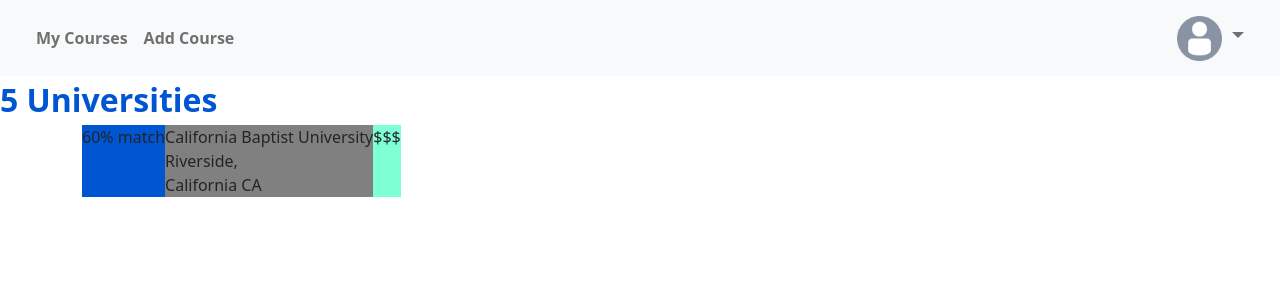
After one commit to rheann-seq/national-transfer-network, a Django app: page /universities in a window 1280 px wide. The commit adds this page. Shown: the top 300 px of the page. Run offline with Django 5.2, Linux system fonts and the light colour scheme.

Commit message:
adding add_course and universities pages

```diff
--- a/ntn_app/static/ntn_app/css/add_course.css
+++ b/ntn_app/static/ntn_app/css/add_course.css
@@ -65,3 +65,7 @@
     background-color: white;
     border-radius: 5px 5px 5px 5px;
 }
+
+.search-unis{
+    float: right;
+}
--- /dev/null
+++ b/ntn_app/static/ntn_app/css/universities.css
@@ -0,0 +1,23 @@
+.row-container{
+    display:flex;
+}
+
+.perc{
+    background-color: #0056d2;
+}
+
+.info{
+    background-color: gray;
+}
+
+.money{
+    background-color: aquamarine;
+}
+
+.title{
+    font-size: 2em;
+    margin-bottom: 1px;
+    color:#0056d2;
+    font-weight: bold;
+    /* margin-left: 2%; */
+}
--- a/ntn_app/templates/ntn_app/add_course.html
+++ b/ntn_app/templates/ntn_app/add_course.html
@@ -113,6 +113,7 @@
                        </td>
                       </tr>
                     </table>
+                    <button type="submit" class="search-unis btn btn-secondary">Find Universities</button>
                   </div>
                   {% comment %} <div class="my-courses">
                     <div class="transf subj_1">ENGL</div>
--- /dev/null
+++ b/ntn_app/templates/ntn_app/universities.html
@@ -0,0 +1,19 @@
+{% extends "ntn_app/base.html" %}
+
+{% load static %}
+
+{% block body %}
+<link rel="stylesheet" type="text/css" href="{% static 'ntn_app/css/universities.css' %}">
+        <div class="description">
+            <p class="title">5 Universities </p>
+        </div>
+        <div class="container">
+          <div class="row-container">
+            <div class="perc">60% match</div>
+            <div class="info">
+              California Baptist University<br>Riverside, <br> California CA
+            </div>
+            <div class="money">$$$</div>
+          </div>
+        </div>
+{% endblock %}
--- a/ntn_app/urls.py
+++ b/ntn_app/urls.py
@@ -13,5 +13,6 @@ urlpatterns = [
     path('api/', include(router.urls)),
     path('api/upload_excel/', ExcelUploadView.as_view(), name='upload_excel'),
     path('upload_data/', views.ViewDataUpload, name='upload'),
-    path('add_course', views.add_course, name="add-course")
+    path('add_course', views.add_course, name="add-course"),
+    path('universities', views.universities, name="universities")
 ]
--- a/ntn_app/views.py
+++ b/ntn_app/views.py
@@ -24,8 +24,10 @@ def ViewDataUpload(request):
 def add_course(request):
     return render(request, 'ntn_app/add_course.html')
 
+def universities(request):
+    return render(request, 'ntn_app/universities.html' )
+
 class ExcelUploadView(APIView):
-    print('called the excel upload function')
     parser_classes = (MultiPartParser, FormParser,)
 
     def post(self, request, *args, **kwargs):
```
